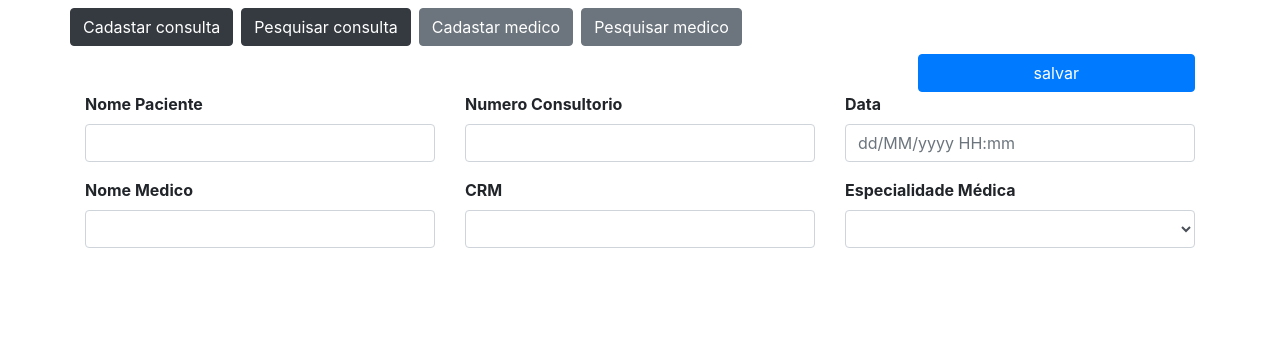
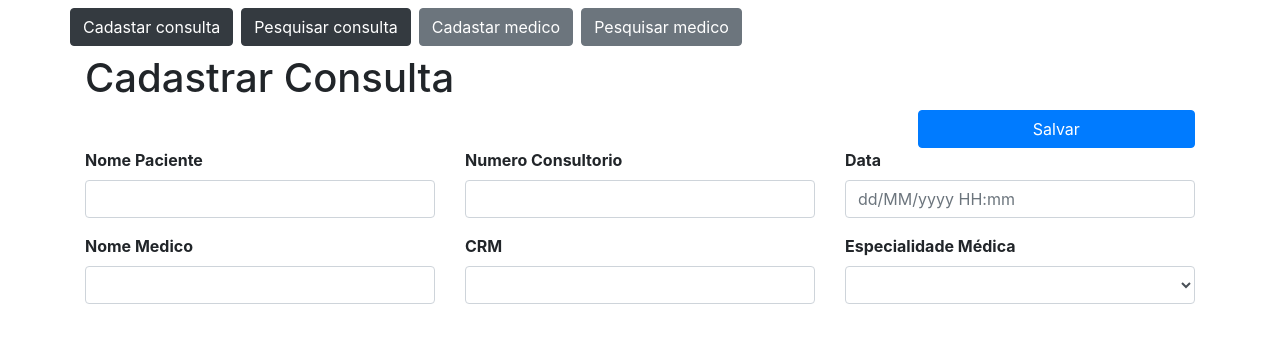
Before and after one commit to jonasdsg/logus-agenda-consultorio, an Angular app in the folder consultorio-front/: page /consulta-cadastro in a window 1280 px wide. Shown: the top 342 px of the page. Built offline with nearby package versions, Linux system fonts and the light colour scheme; no server answers.

Commit message:
Adicionada descrição da tela de consulta

```diff
--- a/consultorio-front/src/app/componentes/consulta/cadastro/consulta-cadastro.component.html
+++ b/consultorio-front/src/app/componentes/consulta/cadastro/consulta-cadastro.component.html
@@ -1,4 +1,5 @@
 <campos-consulta
-    (dadosFormulario)="salvar($event)"
-    nomeBotao="salvar">
+    nomeBotao="Salvar"
+    nomeTela="Cadastrar Consulta"
+    (dadosFormulario)="salvar($event)">
 </campos-consulta>
--- a/consultorio-front/src/app/componentes/consulta/consulta.component.html
+++ b/consultorio-front/src/app/componentes/consulta/consulta.component.html
@@ -1,7 +1,11 @@
 <div class="container" [formGroup]="consultaForm">
+    <header>
+        <h1>{{nomeTela}}</h1>
         <div class="d-flex flex-row justify-content-end">
             <button class="btn btn-primary col-md-3" (click)="emissor()">{{nomeBotao}}</button>
         </div>
+    </header>
+    <main>
         <div class="row">
             <div class="form-group col-md-4">
                 <label><strong>Nome Paciente</strong></label>
@@ -38,5 +42,6 @@
             </div>
 
         </div>
+    </main>
 
 </div>
--- a/consultorio-front/src/app/componentes/consulta/consulta.component.ts
+++ b/consultorio-front/src/app/componentes/consulta/consulta.component.ts
@@ -13,6 +13,8 @@ export class ConsultaComponent implements OnInit {
     public consulta: Consulta;
     @Input()
     public nomeBotao:string;
+    @Input()
+    public nomeTela:string;
 
     public consultaForm: FormGroup = null;
 
--- a/consultorio-front/src/app/componentes/consulta/pesquisa/consulta-pesquisa.component.html
+++ b/consultorio-front/src/app/componentes/consulta/pesquisa/consulta-pesquisa.component.html
@@ -1,5 +1,6 @@
 <campos-consulta class="mb-3"
     nomeBotao="Pesquisar"
+    nomeTela="Pesquisar Consultas"
     (dadosFormulario)="buscarConsultas($event)">
 </campos-consulta>
 <consulta-listagem
```
Lines whose indentation alone changed are shown as unchanged.
